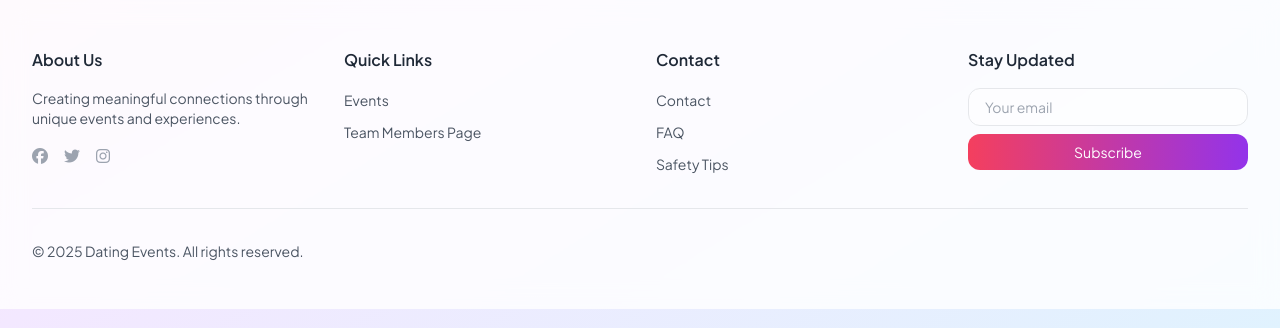
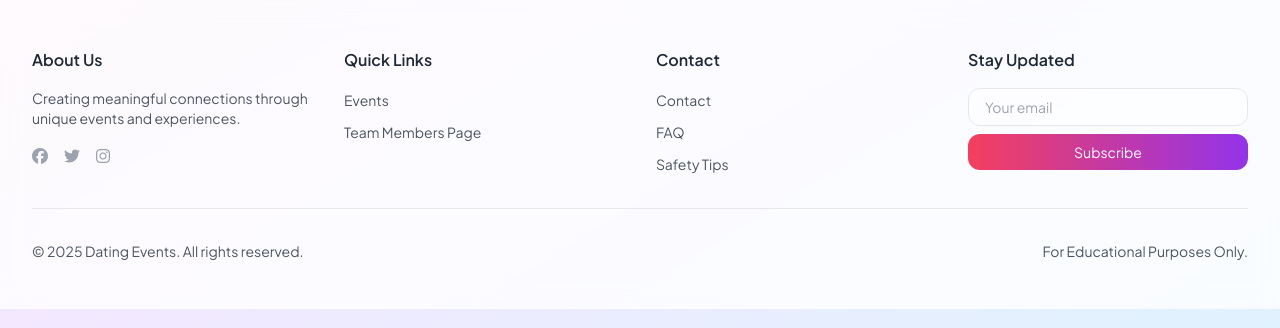
Before and after one commit to klchambers/CI-Feb25-hackathon2, a Django app: page /contact/ in a window 1280 px wide. Shown: the part 472-800 px from the top of the page. Run offline with Django 4.2, Linux system fonts and the light colour scheme; some libraries are stand-ins or nearby versions.

Commit message:
Add a little more info to the footer

```diff
--- a/templates/base.html
+++ b/templates/base.html
@@ -310,6 +310,9 @@
           <p class="text-sm text-gray-600">
             &copy; {% now "Y" %} Dating Events. All rights reserved.
           </p>
+          <p class="text-sm text-gray-600">
+            For Educational Purposes Only.
+          </p>
         </div>
       </div>
 
```
